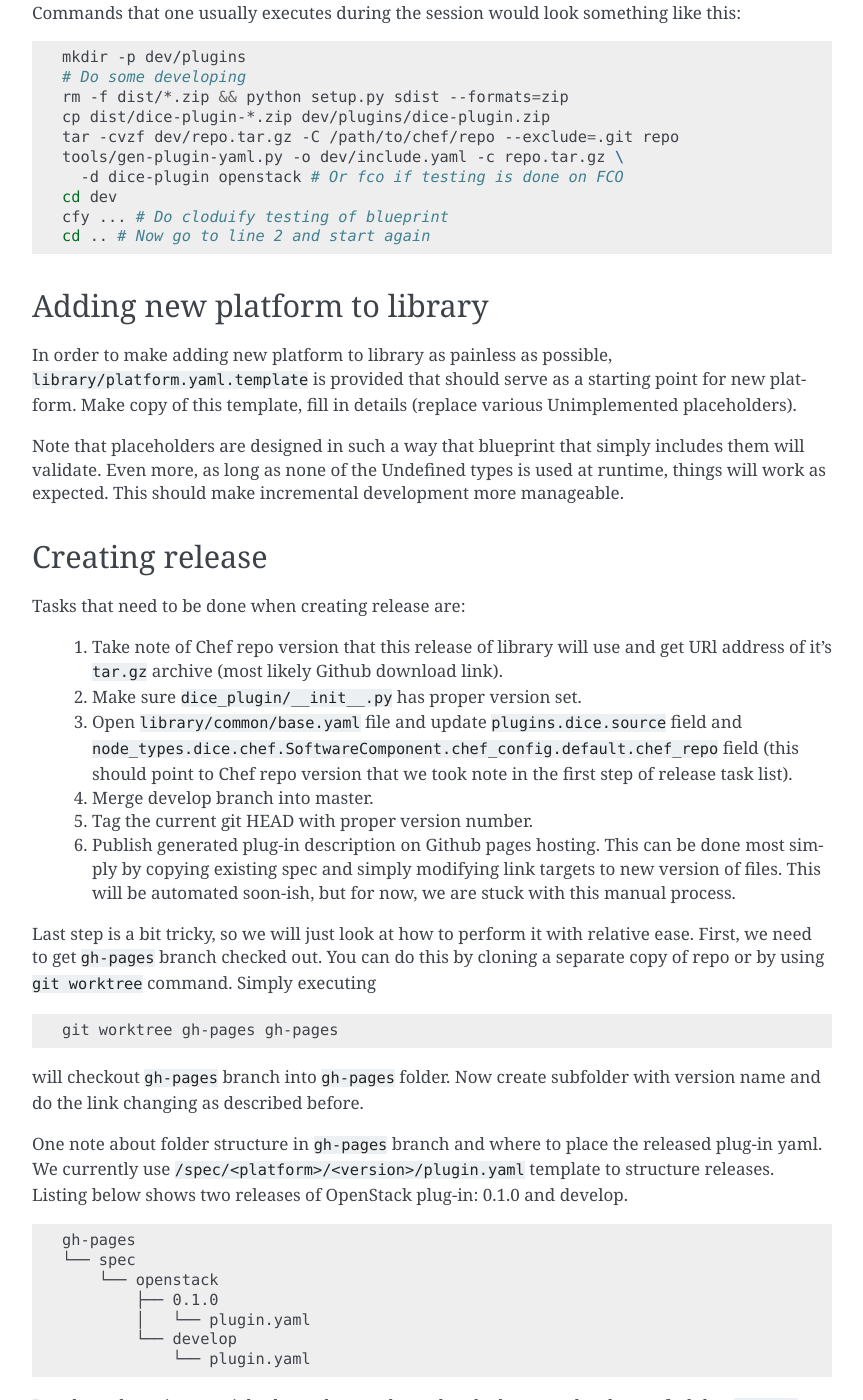
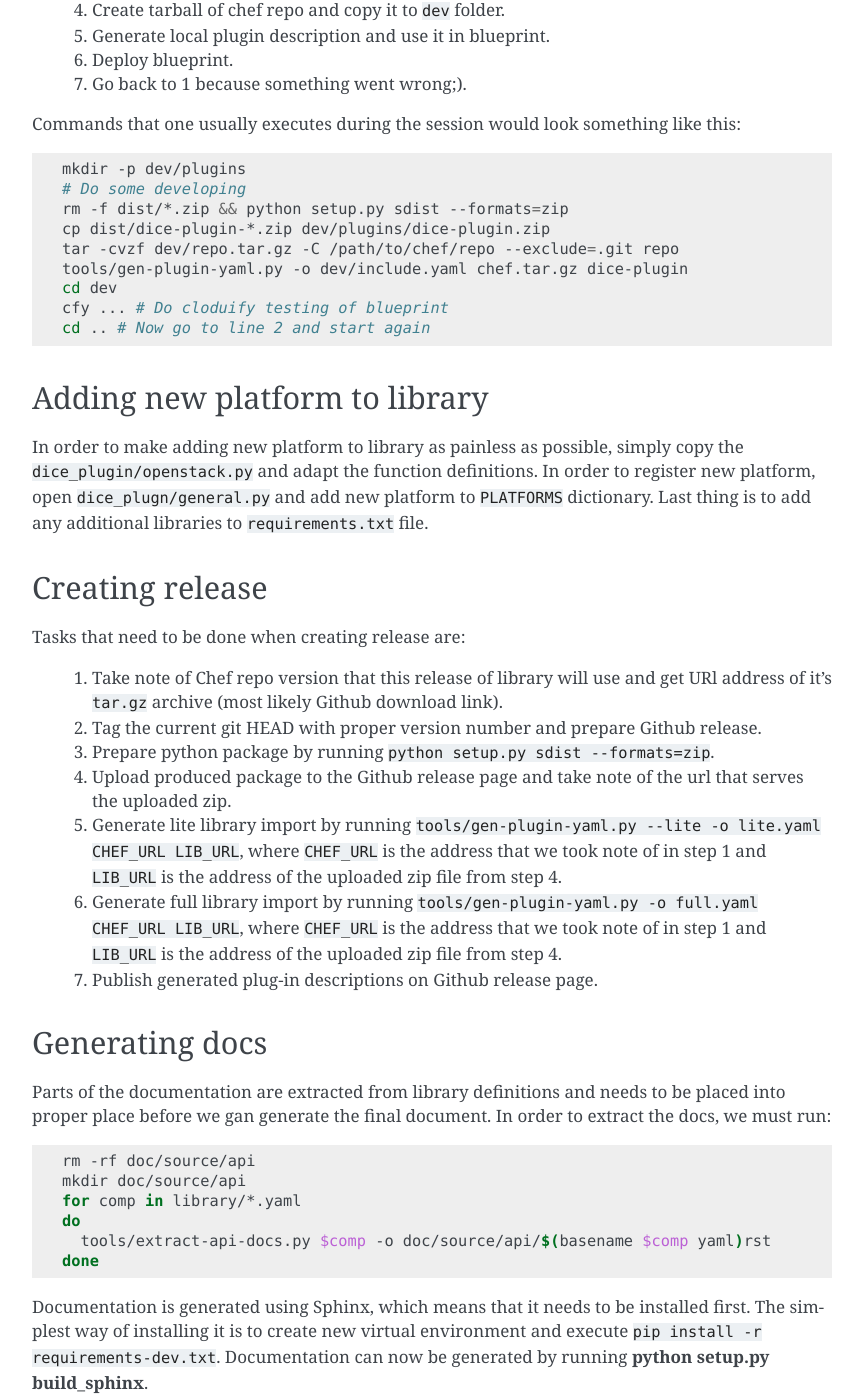
Before and after one commit to dice-project/DICE-Deployment-Cloudify, a Sphinx documentation site: the page built from doc/source/developing.rst, in a window 1280 px wide and 1400 px high, scrolled down 1251 px. Shown: the whole window, without its empty margins (338-1201 px from the left). Built offline with Sphinx 7.4.7, drawn with Linux system fonts in a browser that asks for light colours; some of the changed text lies outside the part shown.

Commit message:
Update documentation for developers
In order to have a consistent API docs, we added titles to all
existing modules in library. This makes it possible to compile final
docs with no errors.

Developer documentation has been synced with the actual state of the
affairs in the current repository.

Change-Id: I249e5d4a758d364f1aaf1f120e749663a15d95d6

```diff
--- a/doc/source/api.rst
+++ b/doc/source/api.rst
@@ -2,6 +2,7 @@ API Documentation
 =================
 
 .. toctree::
+   :maxdepth: 1
    :glob:
 
    api/*
--- a/doc/source/developing.rst
+++ b/doc/source/developing.rst
@@ -8,38 +8,39 @@ and/or are being tasked to work on DICE TOSCA library.
 Source code layout
 ------------------
 
-Various TOSCA type definitions are stored inside ``library`` folder. The
-``common`` folder hosts platform independent type definitions. Platform
-dependent definitions should be placed inside ``PLATFORM.yaml`` file alongside
-``common`` folder.
+Various TOSCA type definitions are stored inside :file:`library` folder.
+Platform dependent definitions should be placed inside :file:`PLATFORM.yaml`.
 
-Layout of the ``common`` folder is free-form. Just make sure files with type
-definitions inside end with ``.yaml`` and the tool that produces final,
+Layout of the :file:`library` folder is free-form. Just make sure files with
+type definitions inside end with ``.yaml`` and the tool that produces final,
 "includable" plugin description will take care of traversing the folder
-structure.
-
-.. code-block:: none
+structure::
 
    library
-   ├── common
-   │   ├── base.yaml
-   │   ├── cassandra.yaml
-   │   ├── mock.yaml
-   │   ├── storm.yaml
-   │   └── zookeeper.yaml
+   ├── base.yaml
+   ├── cassandra.yaml
+   ├── mock.yaml
+   ├── storm.yaml
+   ├── ...
    ├── fco.yaml
    ├── openstack.yaml
-   └── platform.yaml.template
+   └── zookeeper.yaml
 
-Tasks that can be used in type definitions are defined inside ``dice_plugin``
-python package. This is a standard python package, so if you ever worked on
-package before, you should feel right at home.
+Tasks that can be used in type definitions are defined inside
+:file:`dice_plugin` python package. This is a standard python package, so if
+you ever worked on package before, you should feel right at home.
 
 Last component are the tools that take the various library files and produce
-end results. Currently, there is only one tool, called ``gen-plugin-yaml.py``,
-that takes complete library folder along with selected platform and produces
-plugin definition that can be included in blueprints. For more information,
-run script with no parameters and read help.
+end results. Currently available tools are:
+
+:program:`gen-plugin-yaml.py`
+   Tool that takes complete library folder as an input and produces plugin
+   definition that can be included in blueprints. For more information, run
+   script with no parameters and read help text.
+
+:program:`extract-api-docs.py`
+   Tool that takes yaml file with TOSCA definitions as an input and produces
+   API docs that can be included in final documentation.
 
 
 Developing plug-in
@@ -51,13 +52,13 @@ request should be submitted.
 
 When adding new functionality, it is useful to be able to test changes before
 pushing anything to remote git repository. Assuming that we have a development
-blueprint inside ``dev`` subfolder of the TOSCA library plugin, general steps
-that need to be taken when doing off-line development are:
+blueprint inside :file:`dev` subfolder of the TOSCA library plugin, general
+steps that need to be taken when doing off-line development are:
 
- #. Create new ``plugins`` subfolder inside ``dev``.
+ #. Create new :file:`plugins` subfolder inside :file:`dev`.
  #. Make changes to plugin and/or chef cookbooks.
- #. Create package zip and copy it to ``plugins`` subfolder.
- #. Create tarball of chef repo and copy it to ``dev`` folder.
+ #. Create package zip and copy it to :file:`plugins` subfolder.
+ #. Create tarball of chef repo and copy it to :file:`dev` folder.
  #. Generate local plugin description and use it in blueprint.
  #. Deploy blueprint.
  #. Go back to 1 because something went wrong;).
@@ -72,8 +73,7 @@ like this:
    rm -f dist/*.zip && python setup.py sdist --formats=zip
    cp dist/dice-plugin-*.zip dev/plugins/dice-plugin.zip
    tar -cvzf dev/repo.tar.gz -C /path/to/chef/repo --exclude=.git repo
-   tools/gen-plugin-yaml.py -o dev/include.yaml -c repo.tar.gz \
-     -d dice-plugin openstack # Or fco if testing is done on FCO
+   tools/gen-plugin-yaml.py -o dev/include.yaml chef.tar.gz dice-plugin
    cd dev
    cfy ... # Do cloduify testing of blueprint
    cd .. # Now go to line 2 and start again
@@ -83,14 +83,11 @@ Adding new platform to library
 ------------------------------
 
 In order to make adding new platform to library as painless as possible,
-``library/platform.yaml.template`` is provided that should serve as a starting
-point for new platform. Make copy of this template, fill in details (replace
-various Unimplemented placeholders).
-
-Note that placeholders are designed in such a way that blueprint that simply
-includes them will validate. Even more, as long as none of the Undefined types
-is used at runtime, things will work as expected. This should make incremental
-development more manageable.
+simply copy the :file:`dice_plugin/openstack.py` and adapt the function
+definitions. In order to register new platform, open
+:file:`dice_plugn/general.py` and add new platform to ``PLATFORMS``
+dictionary. Last thing is to add any additional libraries to
+:file:`requirements.txt` file.
 
 
 Creating release
@@ -101,62 +98,46 @@ Tasks that need to be done when creating release are:
  #. Take note of Chef repo version that this release of library will use and
     get URl address of it's ``tar.gz`` archive (most likely Github download
     link).
- #. Make sure ``dice_plugin/__init__.py`` has proper version set.
- #. Open ``library/common/base.yaml`` file and update ``plugins.dice.source``
-    field and
-    ``node_types.dice.chef.SoftwareComponent.chef_config.default.chef_repo``
-    field (this should point to Chef repo version that we took note in the
-    first step of release task list).
- #. Merge develop branch into master.
- #. Tag the current git HEAD with proper version number.
- #. Publish generated plug-in description on Github pages hosting. This can be
-    done most simply by copying existing spec and simply modifying link
-    targets to new version of files. This will be automated soon-ish, but for
-    now, we are stuck with this manual process.
-
-Last step is a bit tricky, so we will just look at how to perform it with
-relative ease. First, we need to get ``gh-pages`` branch checked out. You can
-do this by cloning a separate copy of repo or by using ``git worktree``
-command. Simply executing
-
-.. code-block:: bash
-
-   git worktree gh-pages gh-pages
-
-will checkout ``gh-pages`` branch into ``gh-pages`` folder. Now create
-subfolder with version name and do the link changing as described before.
-
-One note about folder structure in ``gh-pages`` branch and where to place the
-released plug-in yaml. We currently use
-``/spec/<platform>/<version>/plugin.yaml`` template to structure releases.
-Listing below shows two releases of OpenStack plug-in: 0.1.0 and develop.
-
-.. code-block:: none
-
-   gh-pages
-   └── spec
-       └── openstack
-           ├── 0.1.0
-           │   └── plugin.yaml
-           └── develop
-               └── plugin.yaml
-
-Develop release is a special release that can be updated whenever developers
-feel that ``develop`` branch is stable enough to warrant a development
-release.
+ #. Tag the current git HEAD with proper version number and prepare Github
+    release.
+ #. Prepare python package by running ``python setup.py sdist --formats=zip``.
+ #. Upload produced package to the Github release page and take note of the
+    url that serves the uploaded zip.
+ #. Generate lite library import by running
+    ``tools/gen-plugin-yaml.py --lite -o lite.yaml CHEF_URL LIB_URL``, where
+    ``CHEF_URL`` is the address that we took note of in step 1 and ``LIB_URL``
+    is the address of the uploaded zip file from step 4.
+ #. Generate full library import by running
+    ``tools/gen-plugin-yaml.py -o full.yaml CHEF_URL LIB_URL``, where
+    ``CHEF_URL`` is the address that we took note of in step 1 and ``LIB_URL``
+    is the address of the uploaded zip file from step 4.
+ #. Publish generated plug-in descriptions on Github release page.
 
 
 Generating docs
 ---------------
 
+Parts of the documentation are extracted from library definitions and needs to
+be placed into proper place before we gan generate the final document. In
+order to extract the docs, we must run:
+
+.. code-block:: bash
+
+   rm -rf doc/source/api
+   mkdir doc/source/api
+   for comp in library/*.yaml
+   do
+     tools/extract-api-docs.py $comp -o doc/source/api/$(basename $comp yaml)rst
+   done
+
 Documentation is generated using Sphinx, which means that it needs to be
 installed first. The simplest way of installing it is to create new virtual
 environment and execute ``pip install -r requirements-dev.txt``.
-Documentation can now be generated by moving to ``doc`` folder and executing
-``make html``.
+Documentation can now be generated by running
+:command:`python setup.py build_sphinx`.
 
 Generated documentation can be viewed by pointing web browser to
-``_build/html/index.html`` file.
+:file:`doc/build/html/index.html` file.
 
 Documentation can also be hosted on readthedocs_ page. Simply create new
 account and add project. Additionally, one can setup more tight Github
```
Also changed, not shown: 15 other files.
